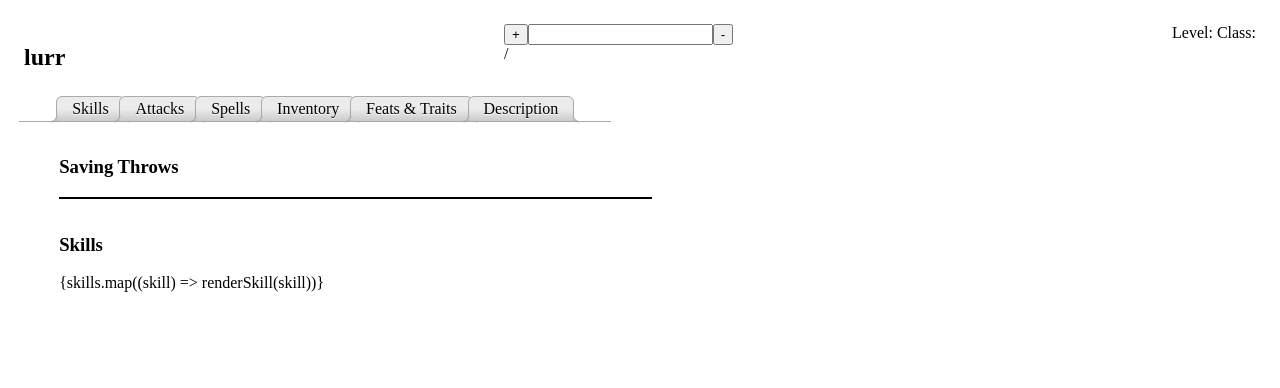
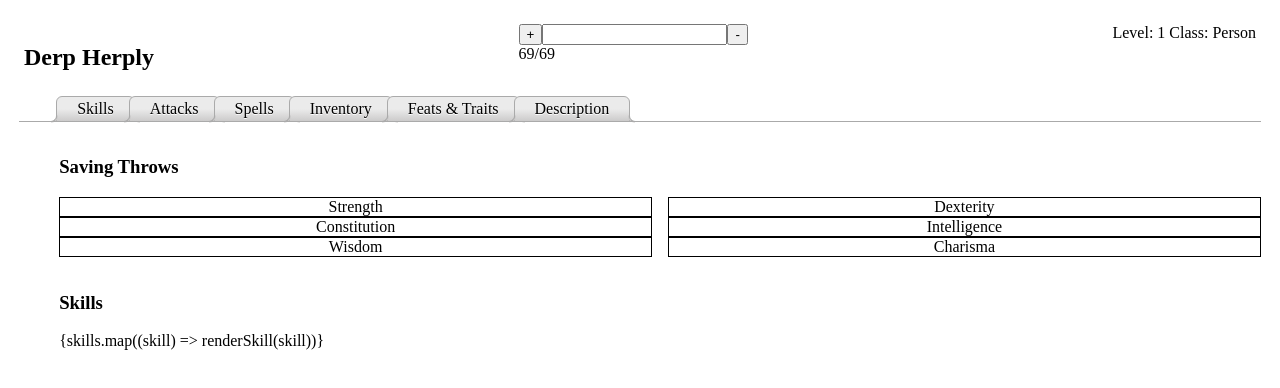
Before and after one commit to thegouge/character-sheet, a Vue app: page / in a window 1280 px wide. Shown: the top 388 px of the page. Built offline with nearby package versions, Linux system fonts and the light colour scheme.

Commit message:
adding vuex

```diff
--- a/package.json
+++ b/package.json
@@ -20,6 +20,8 @@
     "babel-eslint": "^10.1.0",
     "eslint": "^6.7.2",
     "eslint-plugin-vue": "^6.2.2",
+    "node-sass": "^4.14.1",
+    "sass-loader": "^8.0.2",
     "vue-template-compiler": "^2.6.11"
   },
   "eslintConfig": {
--- a/src/App.vue
+++ b/src/App.vue
@@ -15,4 +15,43 @@ export default {
 };
 </script>
 
-<style></style>
+<style lang="scss" scoped>
+.App {
+	text-align: center;
+}
+
+.App-logo {
+	height: 40vmin;
+	pointer-events: none;
+}
+
+@media (prefers-reduced-motion: no-preference) {
+	.App-logo {
+		animation: App-logo-spin infinite 20s linear;
+	}
+}
+
+.App-header {
+	background-color: #282c34;
+	min-height: 100vh;
+	display: flex;
+	flex-direction: column;
+	align-items: center;
+	justify-content: center;
+	font-size: calc(10px + 2vmin);
+	color: white;
+}
+
+.App-link {
+	color: #61dafb;
+}
+
+@keyframes App-logo-spin {
+	from {
+		transform: rotate(0deg);
+	}
+	to {
+		transform: rotate(360deg);
+	}
+}
+</style>
--- a/src/components/CharacterSheet.vue
+++ b/src/components/CharacterSheet.vue
@@ -1,16 +1,21 @@
 <template>
 	<div class="char-sheet">
 		<div class="top-block">
-			<h2 class="char-name">{{ charName }}</h2>
+			<h2 class="char-name">{{ currentCharacter.name }}</h2>
 			<div class="health-box">
 				<div class="hp-toolbox">
 					<button>+</button>
 					<input type="number" title="amount to change health by" />
 					<button>-</button>
 				</div>
-				<div class="health-display">{{ currentHP }}/{{ totalHP }}</div>
+				<div class="health-display">
+					{{ currentCharacter.HP }}/{{ currentCharacter.maxHP }}
+				</div>
 			</div>
-			<div class="char-details">Level: {{ level }} Class: {{ charClass }}</div>
+			<div class="char-details">
+				Level: {{ currentCharacter.level }} Class:
+				{{ currentCharacter.charClass }}
+			</div>
 		</div>
 
 		<CharacterSheetTabs />
@@ -29,6 +34,11 @@ export default {
 		return {
 			charName: "lurr",
 		};
+	},
+	computed: {
+		currentCharacter() {
+			return this.$store.getters.currentCharacter;
+		},
 	},
 };
 </script>
--- a/src/components/CharacterSheetTabs.vue
+++ b/src/components/CharacterSheetTabs.vue
@@ -60,7 +60,7 @@ export default {
 	},
 	methods: {
 		checkWidth() {
-			this.showTabs = window.outerWidth > 663;
+			this.showTabs = window.outerWidth > 686;
 		},
 		setActiveTab(index) {
 			this.currentTab = index;
@@ -79,9 +79,6 @@ export default {
 }
 
 .tab-bar {
-	display: flex;
-	justify-content: space-between;
-	max-width: 32em;
 	position: relative;
 	list-style: none;
 	margin: 0;
@@ -91,7 +88,6 @@ export default {
 	&:before {
 		z-index: 1;
 	}
-
 	&:after {
 		position: absolute;
 		content: "";
@@ -101,12 +97,13 @@ export default {
 		border-bottom: 1px solid #aaa;
 		z-index: 1;
 	}
+}
 
 .tab {
 	position: relative;
 	z-index: 0;
 	margin: 0 -3px;
-		padding: 0 15px;
+	padding: 0 20px;
 	border: 1px solid #aaa;
 	border-top-left-radius: 6px;
 	border-top-right-radius: 6px;
@@ -143,8 +140,9 @@ export default {
 		border-width: 0 0 1px 1px;
 		box-shadow: -1px 0.5px 0 rgb(204, 203, 203);
 	}
+}
 
-		&.active {
+.activeTab {
 	z-index: 2;
 	border-bottom-color: white;
 	background: white;
@@ -152,95 +150,8 @@ export default {
 	&:before {
 		box-shadow: 2px 2px 0 white;
 	}
-
 	&:after {
 		box-shadow: -2px 2px 0 white;
 	}
 }
-	}
-}
-
-@media screen and (min-width: 38rem) {
-	.tab-bar {
-		display: flex;
-		justify-content: space-between;
-		max-width: 32em;
-		position: relative;
-		list-style: none;
-		margin: 0;
-		padding: 0 40px;
-		line-height: 24px;
-
-		&:before {
-			z-index: 1;
-		}
-
-		&:after {
-			position: absolute;
-			content: "";
-			width: 100%;
-			bottom: 0;
-			left: 0;
-			border-bottom: 1px solid #aaa;
-			z-index: 1;
-		}
-
-		.tab {
-			position: relative;
-			z-index: 0;
-			margin: 0 -3px;
-			padding: 0 15px;
-			border: 1px solid #aaa;
-			border-top-left-radius: 6px;
-			border-top-right-radius: 6px;
-			background: linear-gradient(
-				to bottom,
-				rgb(235, 235, 235) 50%,
-				rgb(204, 203, 203) 100%
-			);
-			text-shadow: 0 1px white;
-			display: inline-block;
-			cursor: pointer;
-			user-select: none;
-
-			&:before,
-			&:after {
-				position: absolute;
-				bottom: -1px;
-				width: 6px;
-				height: 6px;
-				content: " ";
-				border: 1px solid #aaa;
-			}
-
-			&:before {
-				left: -7px;
-				border-bottom-right-radius: 6px;
-				border-width: 0 1px 1px 0;
-				box-shadow: 1px 0.5px 0 rgb(204, 203, 203);
-			}
-
-			&:after {
-				right: -7px;
-				border-bottom-left-radius: 6px;
-				border-width: 0 0 1px 1px;
-				box-shadow: -1px 0.5px 0 rgb(204, 203, 203);
-			}
-
-			&.active {
-				z-index: 2;
-				border-bottom-color: white;
-				background: white;
-
-				&:before {
-					box-shadow: 2px 2px 0 white;
-				}
-
-				&:after {
-					box-shadow: -2px 2px 0 white;
-				}
-			}
-		}
-	}
-}
 </style>
--- a/src/components/TabSkills.vue
+++ b/src/components/TabSkills.vue
@@ -2,7 +2,7 @@
 	<div>
 		<ul class="throws">
 			<h3>Saving Throws</h3>
-			<li></li>
+			<li v-for="sThrow in throws" :key="sThrow.name">{{ sThrow.name }}</li>
 		</ul>
 
 		<ul class="skills">
@@ -13,29 +13,42 @@
 </template>
 
 <script>
+import { mapGetters } from "vuex";
 import { throws, skills } from "../lib/skillData";
 import { calcMod } from "../lib/helperFunctions";
 
 export default {
 	name: "TabSkills",
+	data() {
+		return {
+			throws,
+			skills,
+		};
+	},
+	computed: {
+		...mapGetters(["currentCharacter"]),
+		abilityScores() {
+			return this.currentCharacter.abilityScores;
+		},
+		proficiency() {
+			return this.currentCharacter.proficiency;
+		},
+	},
 	methods: {
 		renderSkill(skill) {
-			let statMod = calcMod(abilityScores[skill.stat].score);
+			let statMod = calcMod(this.abilityScores[skill.stat].score);
 			let pro = "pro-icon ";
 
 			if (skill.proficient) {
-				statMod += proficiency;
+				statMod += this.proficiency;
 				pro += "filled";
 			} else {
 				pro += "open";
 			}
 
-			return `
-			<li key=${skill.name}>
-				<span class=${pro}></span>
+			return `<span class=${pro}></span>
 				<span class="skill-mod">${statMod}</span>
-				<span class="skill-name">${skill.name}</span>
-			</li>`;
+				<span class="skill-name">${skill.name}</span>`;
 		},
 	},
 };
--- /dev/null
+++ b/src/store/characterStore.js
@@ -0,0 +1,26 @@
+// import axios from "axios";
+import { Character } from "../lib/Character";
+
+const state = {
+	character: new Character(),
+};
+
+const getters = {
+	currentCharacter: (state) => state.character,
+};
+
+const actions = {
+	// async fetchFromAPI({ commit }, { category, specific = "" }) {
+	// 	const response = await axios.get("D&D API url");
+	// 	console.log(response.data);
+	// },
+};
+
+const mutations = {};
+
+export default {
+	state,
+	getters,
+	actions,
+	mutations,
+};
--- /dev/null
+++ b/src/store/index.js
@@ -0,0 +1,8 @@
+import Vuex from "vuex";
+import Vue from "vue";
+
+import character from "./characterStore";
+
+Vue.use(Vuex);
+
+export default new Vuex.Store({ modules: { character } });
```
Also changed, not shown: src/lib/Character.js (added), 1 other file (tests, documents, lock files or other folders). Lines whose indentation alone changed are shown as unchanged.
